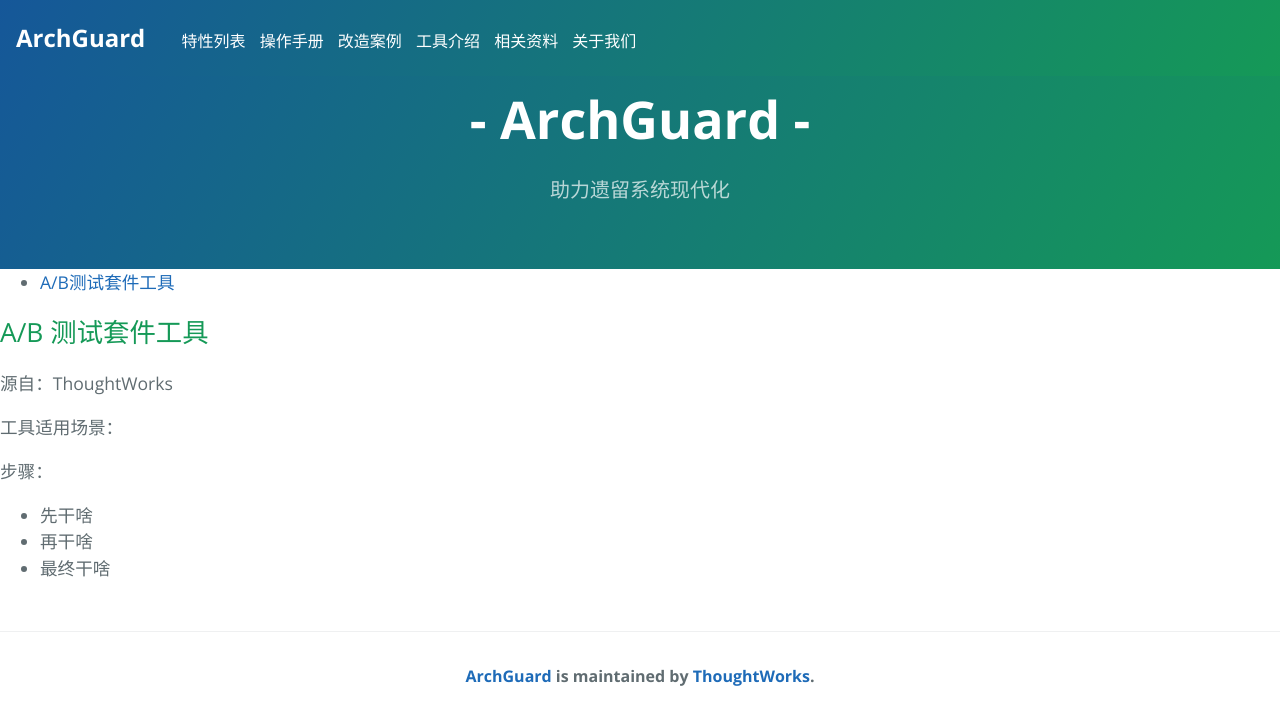
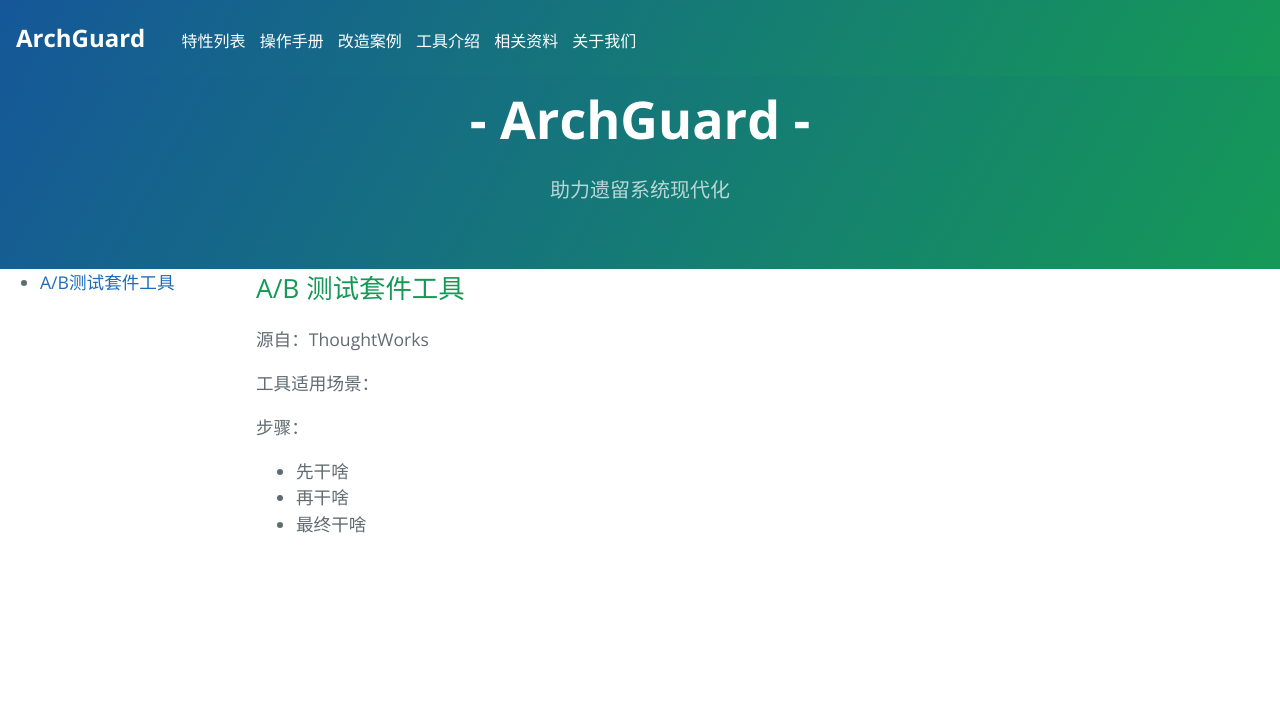
Before and after one commit to archguard/archguard.org, a Jekyll site: the page built from tools.md, in a window 1280 px wide and 900 px high. Shown: the top 725 px of the window. Built offline with Jekyll 4.4.1, drawn with Linux system fonts in a browser that asks for light colours; our own code applies the rules of GitHub Pages for plain Markdown files.

Commit message:
feat: correct css

```diff
--- a/css/main.css
+++ b/css/main.css
@@ -49,6 +49,20 @@
     }
 }
 
+.left {
+    width: 20%;
+    height: calc(100vh - 66px);
+    overflow-y: scroll;
+    float: left;
+}
+
+.right {
+    width: 80%;
+    height: calc(100vh - 66px);
+    overflow-y: scroll;
+    float: left;
+}
+
 .task-list-item-checkbox {
     margin-right: 1rem;
 }
```
